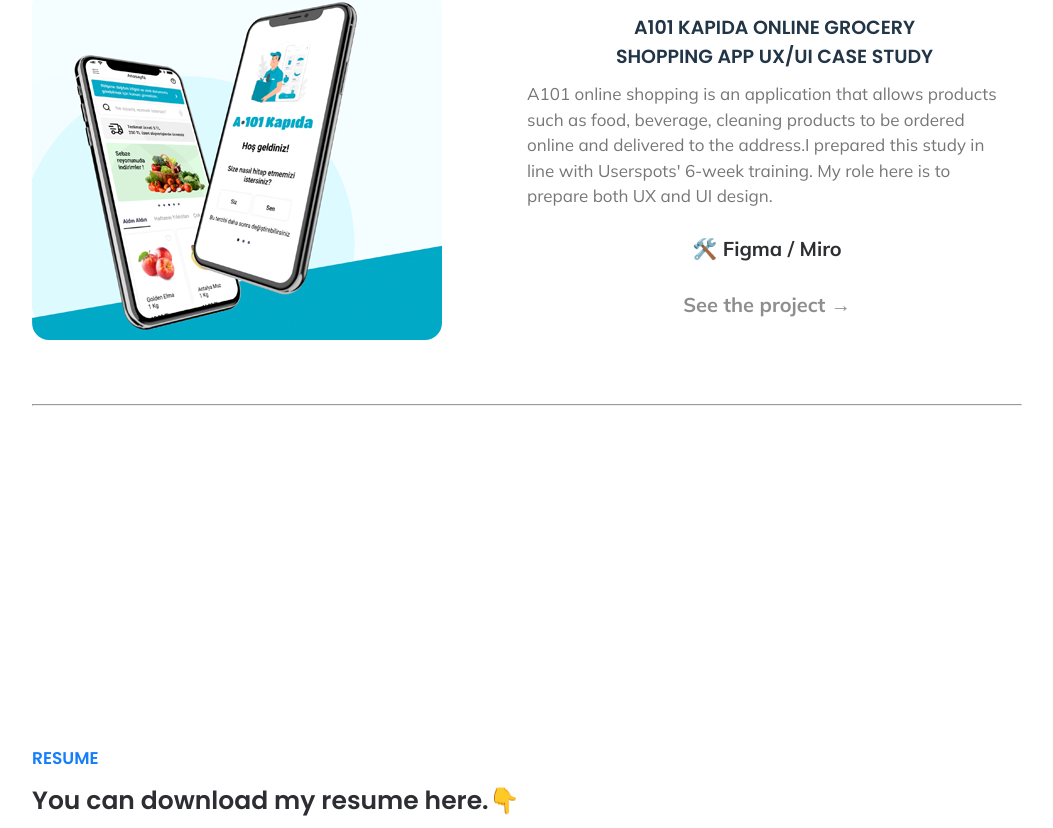
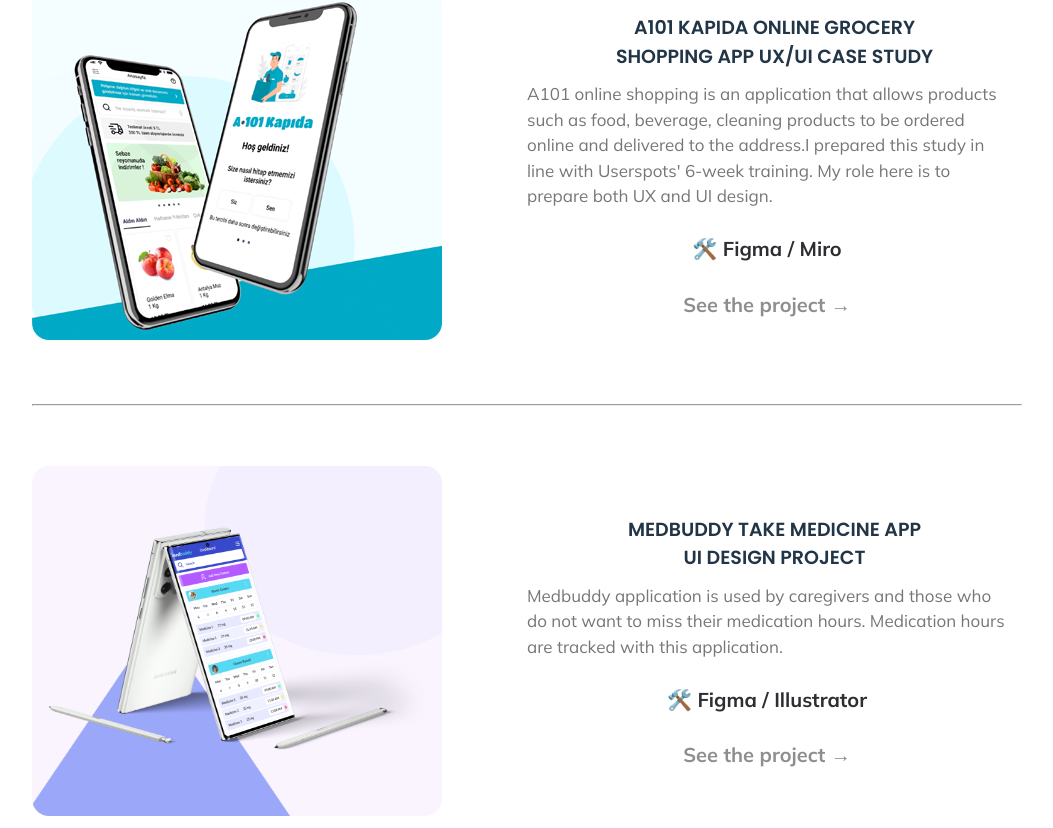
Before and after one commit to meralkk/meralkubilay, a React (Vite) app: page / in a window 1280 px wide. Shown: the part 3842-4670 px from the top of the page, without its empty margins (113-1166 px from the left). Built offline with nearby package versions, Linux system fonts and the light colour scheme.

Commit message:
added medbuddy project into ui projects

```diff
--- a/components/Frontendprojects.jsx
+++ b/components/Frontendprojects.jsx
@@ -79,7 +79,14 @@
             {/* Project 2 */}
 
             <div className="about-content">
+            <div className="img-side">
+                <a href="https://edusity-edu.vercel.app/" target="_blank">
+                  <img src={edusity} alt="mee" className="img-side__main-img" />
+                </a>
+              </div>
+
               <div className="project-title">
+
                 <h3>Edusity Education 🧑‍🎓</h3>
                 <div className="text-side">
                   <p>
@@ -122,11 +129,6 @@
                     </div>
                   </p>
                 </div>
-              </div>
-              <div className="img-side">
-                <a href="https://edusity-edu.vercel.app/" target="_blank">
-                  <img src={edusity} alt="mee" className="img-side__main-img" />
-                </a>
               </div>
             </div>
 
@@ -197,6 +199,12 @@
             {/* Project 4 */}
 
             <div className="about-content">
+            <div className="img-side">
+                <a href="https://mrlsmdb.vercel.app/" target="_blank">
+                  <img src={Mrlsmdb} alt="mee" className="img-side__main-img" />
+                </a>
+              </div>
+
               <div className="project-title">
                 <h3>Movie Database 🍿</h3>
                 <div className="text-side">
@@ -239,11 +247,6 @@
                   </p>
                 </div>
               </div>
-              <div className="img-side">
-                <a href="https://mrlsmdb.vercel.app/" target="_blank">
-                  <img src={Mrlsmdb} alt="mee" className="img-side__main-img" />
-                </a>
-              </div>
             </div>
           </div>
         </div>
--- a/components/UiProjects.jsx
+++ b/components/UiProjects.jsx
@@ -1,6 +1,6 @@
 import React from "react";
-import { IconBrandGithub, IconExternalLink } from "@tabler/icons-react";
-import shopping from '../media/shopping.png';
+import medbuddy from '../media/medbuddy_thumbnail.png';
+import shopping from '../media/shopping.png'
 
 const UiProjects = () => {
   return (
@@ -17,10 +17,7 @@
             </div>
             <span class="spacer-line"></span>
 
-            {/* Project 1 */}
-
-            {/* Project 1 */}
-
+            {/* Project 1 / A101*/}
             <div className="about-content">
               <div className="img-side">
                 <a
@@ -60,11 +57,48 @@
               </div>
             </div>
             <span class="spacer-line"></span>
-
             <hr />
             <span class="spacer-line"></span>
 
-
+            {/* Project 2 / Medbuddy*/}
+            <div className="about-content">
+              <div className="img-side">
+                <a
+                  href="https://medbuddy-meralkk.vercel.app/"
+                  target="_blank"
+                >
+                  <img src={medbuddy} alt="mee" className="img-side__main-img" />
+                </a>
+              </div>
+              <div className="project-title">
+                <h3>Medbuddy Take Medicine App
+                  <br /> UI Design Project</h3>
+                <div className="text-side">
+                  <p>
+                  Medbuddy application is used by caregivers and those who do not want to miss their medication hours. Medication hours are tracked with this application.
+                    <div className="project-text">
+                      <br />
+                      <p>
+                      🛠️ Figma / Illustrator
+                      </p>
+                    </div>
+                    <div className="project-text">
+                      <br />
+                      <p>
+                        <a
+                          aria-label="vercel"
+                          rel="noreferrer"
+                          target="_blank"
+                          href="https://medbuddy-meralkk.vercel.app"
+                        >
+                           See the project &rarr;
+                        </a>
+                      </p>
+                    </div>
+                  </p>
+                </div>
+              </div>
+            </div>
             <span class="spacer-line"></span>
 
           </div>
--- a/index.html
+++ b/index.html
@@ -5,7 +5,7 @@
     <link rel="icon" type="image/svg+xml" href="/media//working-emoji.png" />
     <meta name="viewport" content="width=device-width, initial-scale=1.0" />
     <link href="https://fonts.googleapis.com/css2?family=Mulish:wght@400;700&family=Poppins:wght@400;600&display=swap" rel="stylesheet">
-    <title>Meral Keskin Kubilay | Front-end Developer </title>
+    <title>Meral Keskin Kubilay </title>
   </head>
   <body>
     <div id="root"></div>
```
Also changed, not shown: media/medbuddy_thumbnail.png (added).
